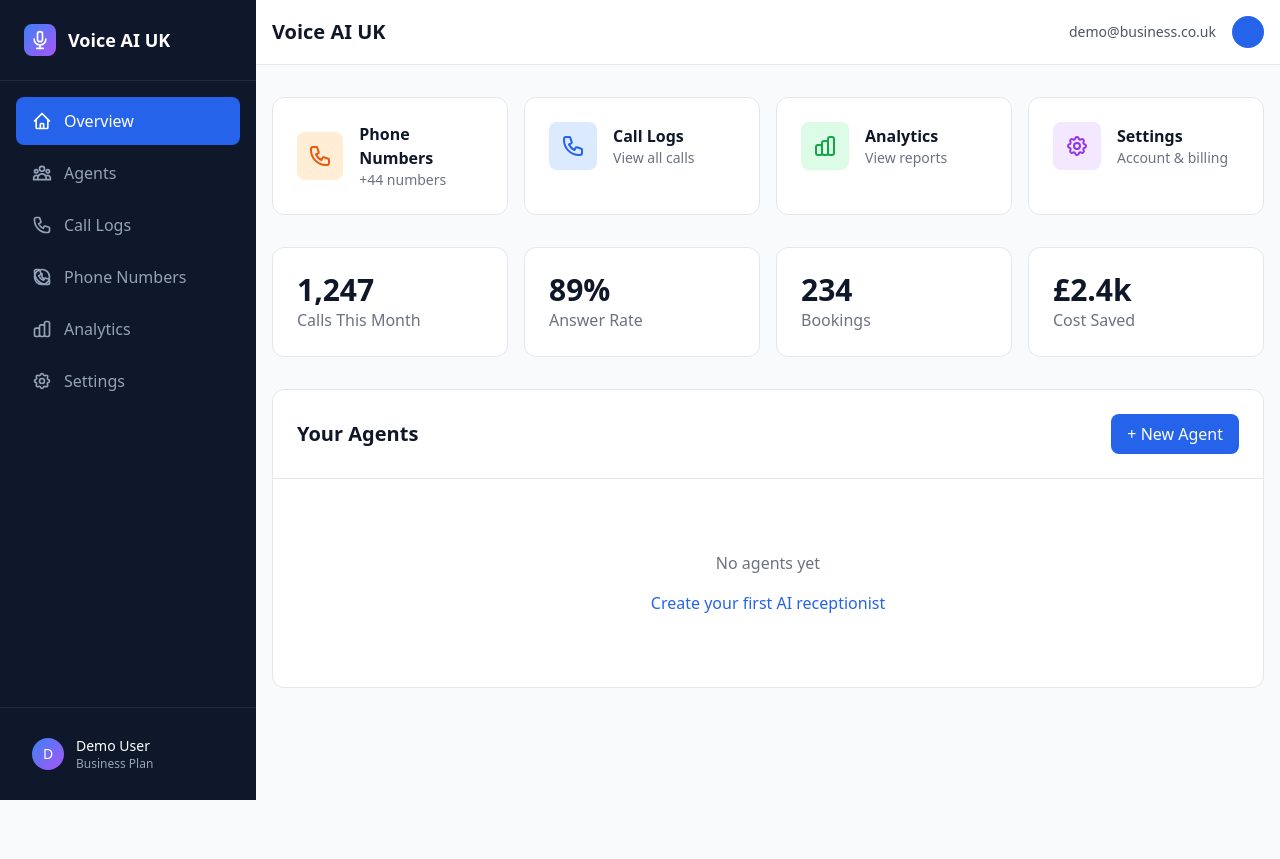
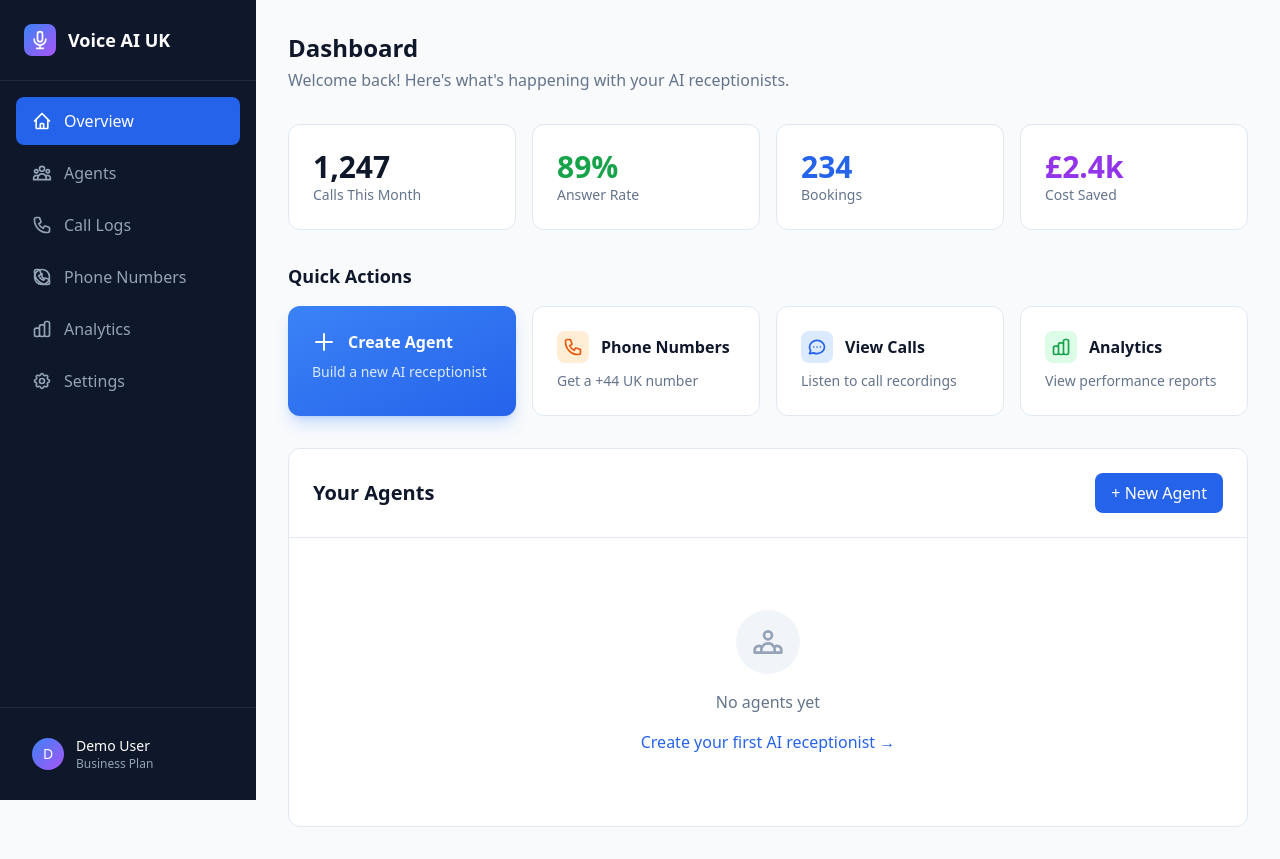
Before and after one commit to brun1988/voice-ai-uk, a Next.js app: page /dashboard in a window 1280 px wide. Before the commit the page ends 800 px from the top, so only its background shows below. Built offline with nearby package versions, Linux system fonts and the light colour scheme.

Commit message:
Apply Synthflow-inspired dashboard styling

```diff
--- a/app/dashboard/page.tsx
+++ b/app/dashboard/page.tsx
@@ -2,118 +2,107 @@ import Link from 'next/link'
 
 export default function Dashboard() {
   return (
-    <div className="min-h-screen bg-gray-50">
-      {/* Header */}
-      <header className="bg-white border-b">
-        <div className="max-w-7xl mx-auto px-4 py-4 flex justify-between items-center">
-          <h1 className="text-xl font-bold">Voice AI UK</h1>
-          <div className="flex items-center gap-4">
-            <span className="text-sm text-gray-600">demo@business.co.uk</span>
-            <div className="w-8 h-8 bg-blue-600 rounded-full"></div>
-          </div>
+    <div className="p-8">
+      {/* Page Header */}
+      <div className="mb-8">
+        <h1 className="text-2xl font-bold text-slate-900">Dashboard</h1>
+        <p className="text-slate-500 mt-1">Welcome back! Here's what's happening with your AI receptionists.</p>
+      </div>
+
+      {/* Stats */}
+      <div className="grid md:grid-cols-4 gap-4 mb-8">
+        <div className="bg-white p-6 rounded-xl border border-slate-200">
+          <div className="text-3xl font-bold text-slate-900">1,247</div>
+          <div className="text-slate-500 text-sm">Calls This Month</div>
         </div>
-      </header>
+        <div className="bg-white p-6 rounded-xl border border-slate-200">
+          <div className="text-3xl font-bold text-green-600">89%</div>
+          <div className="text-slate-500 text-sm">Answer Rate</div>
+        </div>
+        <div className="bg-white p-6 rounded-xl border border-slate-200">
+          <div className="text-3xl font-bold text-blue-600">234</div>
+          <div className="text-slate-500 text-sm">Bookings</div>
+        </div>
+        <div className="bg-white p-6 rounded-xl border border-slate-200">
+          <div className="text-3xl font-bold text-purple-600">£2.4k</div>
+          <div className="text-slate-500 text-sm">Cost Saved</div>
+        </div>
+      </div>
 
-      {/* Main */}
-      <main className="max-w-7xl mx-auto px-4 py-8">
-        {/* Quick Nav */}
-        <div className="grid md:grid-cols-4 gap-4 mb-8">
-          <Link href="/dashboard/phone-numbers" className="bg-white p-6 rounded-xl border hover:border-blue-300 transition-colors">
-            <div className="flex items-center gap-4">
-              <div className="w-12 h-12 bg-orange-100 rounded-lg flex items-center justify-center">
-                <svg className="w-6 h-6 text-orange-600" fill="none" stroke="currentColor" viewBox="0 0 24 24">
+      {/* Quick Actions */}
+      <div className="mb-8">
+        <h2 className="text-lg font-semibold text-slate-900 mb-4">Quick Actions</h2>
+        <div className="grid md:grid-cols-4 gap-4">
+          <Link href="/dashboard/new" className="bg-gradient-to-br from-blue-500 to-blue-600 p-6 rounded-xl text-white hover:from-blue-600 hover:to-blue-700 transition-all shadow-lg shadow-blue-500/25">
+            <div className="flex items-center gap-3 mb-2">
+              <svg className="w-6 h-6" fill="none" stroke="currentColor" viewBox="0 0 24 24">
+                <path strokeLinecap="round" strokeLinejoin="round" strokeWidth={2} d="M12 4v16m8-8H4" />
+              </svg>
+              <span className="font-semibold">Create Agent</span>
+            </div>
+            <div className="text-blue-100 text-sm">Build a new AI receptionist</div>
+          </Link>
+
+          <Link href="/dashboard/phone-numbers" className="bg-white p-6 rounded-xl border border-slate-200 hover:border-blue-300 hover:shadow-lg transition-all">
+            <div className="flex items-center gap-3 mb-2">
+              <div className="w-8 h-8 bg-orange-100 rounded-lg flex items-center justify-center">
+                <svg className="w-5 h-5 text-orange-600" fill="none" stroke="currentColor" viewBox="0 0 24 24">
                   <path strokeLinecap="round" strokeLinejoin="round" strokeWidth={2} d="M3 5a2 2 0 012-2h3.28a1 1 0 01.948.684l1.498 4.493a1 1 0 01-.502 1.21l-2.257 1.13a11.042 11.042 0 005.516 5.516l1.13-2.257a1 1 0 011.21-.502l4.493 1.498a1 1 0 01.684.949V19a2 2 0 01-2 2h-1C9.716 21 3 14.284 3 6V5z" />
                 </svg>
               </div>
-              <div>
-                <div className="font-semibold">Phone Numbers</div>
-                <div className="text-sm text-gray-500">+44 numbers</div>
-              </div>
+              <span className="font-semibold text-slate-900">Phone Numbers</span>
             </div>
+            <div className="text-slate-500 text-sm">Get a +44 UK number</div>
           </Link>
 
-          <Link href="/dashboard/calls" className="bg-white p-6 rounded-xl border hover:border-blue-300 transition-colors">
-            <div className="flex items-center gap-4">
-              <div className="w-12 h-12 bg-blue-100 rounded-lg flex items-center justify-center">
-                <svg className="w-6 h-6 text-blue-600" fill="none" stroke="currentColor" viewBox="0 0 24 24">
-                  <path strokeLinecap="round" strokeLinejoin="round" strokeWidth={2} d="M3 5a2 2 0 012-2h3.28a1 1 0 01.948.684l1.498 4.493a1 1 0 01-.502 1.21l-2.257 1.13a11.042 11.042 0 005.516 5.516l1.13-2.257a1 1 0 011.21-.502l4.493 1.498a1 1 0 01.684.949V19a2 2 0 01-2 2h-1C9.716 21 3 14.284 3 6V5z" />
+          <Link href="/dashboard/calls" className="bg-white p-6 rounded-xl border border-slate-200 hover:border-blue-300 hover:shadow-lg transition-all">
+            <div className="flex items-center gap-3 mb-2">
+              <div className="w-8 h-8 bg-blue-100 rounded-lg flex items-center justify-center">
+                <svg className="w-5 h-5 text-blue-600" fill="none" stroke="currentColor" viewBox="0 0 24 24">
+                  <path strokeLinecap="round" strokeLinejoin="round" strokeWidth={2} d="M8 12h.01M12 12h.01M16 12h.01M21 12c0 4.418-4.03 8-9 8a9.863 9.863 0 01-4.255-.949L3 20l1.395-3.72C3.512 15.042 3 13.574 3 12c0-4.418 4.03-8 9-8s9 3.582 9 8z" />
                 </svg>
               </div>
-              <div>
-                <div className="font-semibold">Call Logs</div>
-                <div className="text-sm text-gray-500">View all calls</div>
-              </div>
+              <span className="font-semibold text-slate-900">View Calls</span>
             </div>
+            <div className="text-slate-500 text-sm">Listen to call recordings</div>
           </Link>
 
-          <Link href="/dashboard/analytics" className="bg-white p-6 rounded-xl border hover:border-blue-300 transition-colors">
-            <div className="flex items-center gap-4">
-              <div className="w-12 h-12 bg-green-100 rounded-lg flex items-center justify-center">
-                <svg className="w-6 h-6 text-green-600" fill="none" stroke="currentColor" viewBox="0 0 24 24">
+          <Link href="/dashboard/analytics" className="bg-white p-6 rounded-xl border border-slate-200 hover:border-blue-300 hover:shadow-lg transition-all">
+            <div className="flex items-center gap-3 mb-2">
+              <div className="w-8 h-8 bg-green-100 rounded-lg flex items-center justify-center">
+                <svg className="w-5 h-5 text-green-600" fill="none" stroke="currentColor" viewBox="0 0 24 24">
                   <path strokeLinecap="round" strokeLinejoin="round" strokeWidth={2} d="M9 19v-6a2 2 0 00-2-2H5a2 2 0 00-2 2v6a2 2 0 002 2h2a2 2 0 002-2zm0 0V9a2 2 0 012-2h2a2 2 0 012 2v10m-6 0a2 2 0 002 2h2a2 2 0 002-2m0 0V5a2 2 0 012-2h2a2 2 0 012 2v14a2 2 0 01-2 2h-2a2 2 0 01-2-2z" />
                 </svg>
               </div>
-              <div>
-                <div className="font-semibold">Analytics</div>
-                <div className="text-sm text-gray-500">View reports</div>
-              </div>
+              <span className="font-semibold text-slate-900">Analytics</span>
             </div>
-          </Link>
-
-          <Link href="/dashboard/settings" className="bg-white p-6 rounded-xl border hover:border-blue-300 transition-colors">
-            <div className="flex items-center gap-4">
-              <div className="w-12 h-12 bg-purple-100 rounded-lg flex items-center justify-center">
-                <svg className="w-6 h-6 text-purple-600" fill="none" stroke="currentColor" viewBox="0 0 24 24">
-                  <path strokeLinecap="round" strokeLinejoin="round" strokeWidth={2} d="M10.325 4.317c.426-1.756 2.924-1.756 3.35 0a1.724 1.724 0 002.573 1.066c1.543-.94 3.31.826 2.37 2.37a1.724 1.724 0 001.065 2.572c1.756.426 1.756 2.924 0 3.35a1.724 1.724 0 00-1.066 2.573c.94 1.543-.826 3.31-2.37 2.37a1.724 1.724 0 00-2.572 1.065c-.426 1.756-2.924 1.756-3.35 0a1.724 1.724 0 00-2.573-1.066c-1.543.94-3.31-.826-2.37-2.37a1.724 1.724 0 00-1.065-2.572c-1.756-.426-1.756-2.924 0-3.35a1.724 1.724 0 001.066-2.573c-.94-1.543.826-3.31 2.37-2.37.996.608 2.296.07 2.572-1.065z" />
-                  <path strokeLinecap="round" strokeLinejoin="round" strokeWidth={2} d="M15 12a3 3 0 11-6 0 3 3 0 016 0z" />
-                </svg>
-              </div>
-              <div>
-                <div className="font-semibold">Settings</div>
-                <div className="text-sm text-gray-500">Account & billing</div>
-              </div>
-            </div>
+            <div className="text-slate-500 text-sm">View performance reports</div>
           </Link>
         </div>
+      </div>
 
-        {/* Stats */}
-        <div className="grid md:grid-cols-4 gap-4 mb-8">
-          <div className="bg-white p-6 rounded-xl border">
-            <div className="text-3xl font-bold">1,247</div>
-            <div className="text-gray-500">Calls This Month</div>
-          </div>
-          <div className="bg-white p-6 rounded-xl border">
-            <div className="text-3xl font-bold">89%</div>
-            <div className="text-gray-500">Answer Rate</div>
-          </div>
-          <div className="bg-white p-6 rounded-xl border">
-            <div className="text-3xl font-bold">234</div>
-            <div className="text-gray-500">Bookings</div>
-          </div>
-          <div className="bg-white p-6 rounded-xl border">
-            <div className="text-3xl font-bold">£2.4k</div>
-            <div className="text-gray-500">Cost Saved</div>
+      {/* Agents */}
+      <div className="bg-white rounded-xl border border-slate-200">
+        <div className="p-6 border-b border-slate-200 flex justify-between items-center">
+          <h2 className="text-xl font-semibold text-slate-900">Your Agents</h2>
+          <Link href="/dashboard/new" className="px-4 py-2 bg-blue-600 text-white rounded-lg hover:bg-blue-700 transition-colors">
+            + New Agent
+          </Link>
+        </div>
+        <div className="p-6">
+          <div className="text-center py-12">
+            <div className="w-16 h-16 bg-slate-100 rounded-full flex items-center justify-center mx-auto mb-4">
+              <svg className="w-8 h-8 text-slate-400" fill="none" stroke="currentColor" viewBox="0 0 24 24">
+                <path strokeLinecap="round" strokeLinejoin="round" strokeWidth={2} d="M17 20h5v-2a3 3 0 00-5.356-1.857M17 20H7m10 0v-2c0-.656-.126-1.283-.356-1.857M7 20H2v-2a3 3 0 015.356-1.857M7 20v-2c0-.656.126-1.283.356-1.857m0 0a5.002 5.002 0 019.288 0M15 7a3 3 0 11-6 0 3 3 0 016 0z" />
+              </svg>
+            </div>
+            <p className="text-slate-500 mb-4">No agents yet</p>
+            <Link href="/dashboard/new" className="text-blue-600 hover:underline font-medium">
+              Create your first AI receptionist →
+            </Link>
           </div>
         </div>
-
-        {/* Agents */}
-        <div className="bg-white rounded-xl border">
-          <div className="p-6 border-b flex justify-between items-center">
-            <h2 className="text-xl font-semibold">Your Agents</h2>
-            <Link href="/dashboard/new" className="px-4 py-2 bg-blue-600 text-white rounded-lg hover:bg-blue-700">
-              + New Agent
-            </Link>
-          </div>
-          <div className="p-6">
-            <div className="text-center py-12 text-gray-500">
-              <p className="mb-4">No agents yet</p>
-              <Link href="/dashboard/new" className="text-blue-600 hover:underline">
-                Create your first AI receptionist
-              </Link>
-            </div>
-          </div>
-        </div>
-      </main>
+      </div>
     </div>
   )
 }
```
